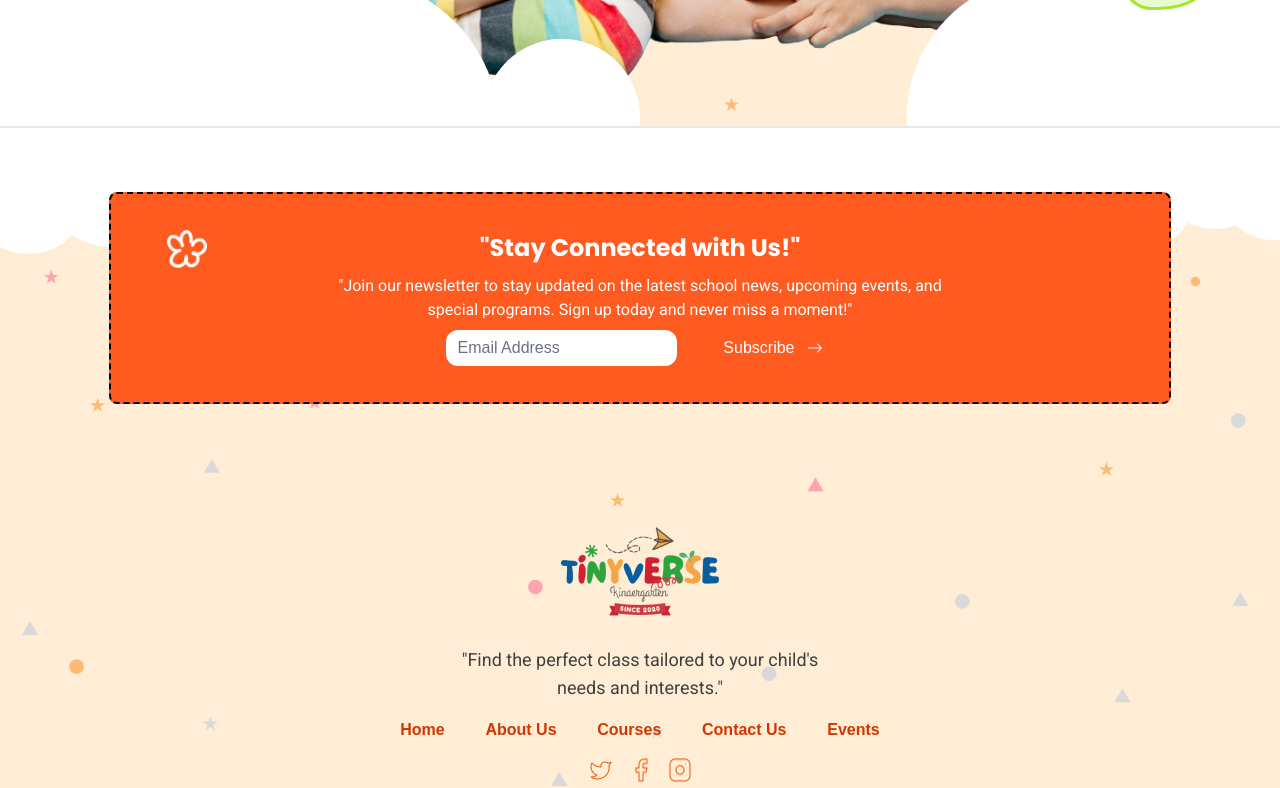
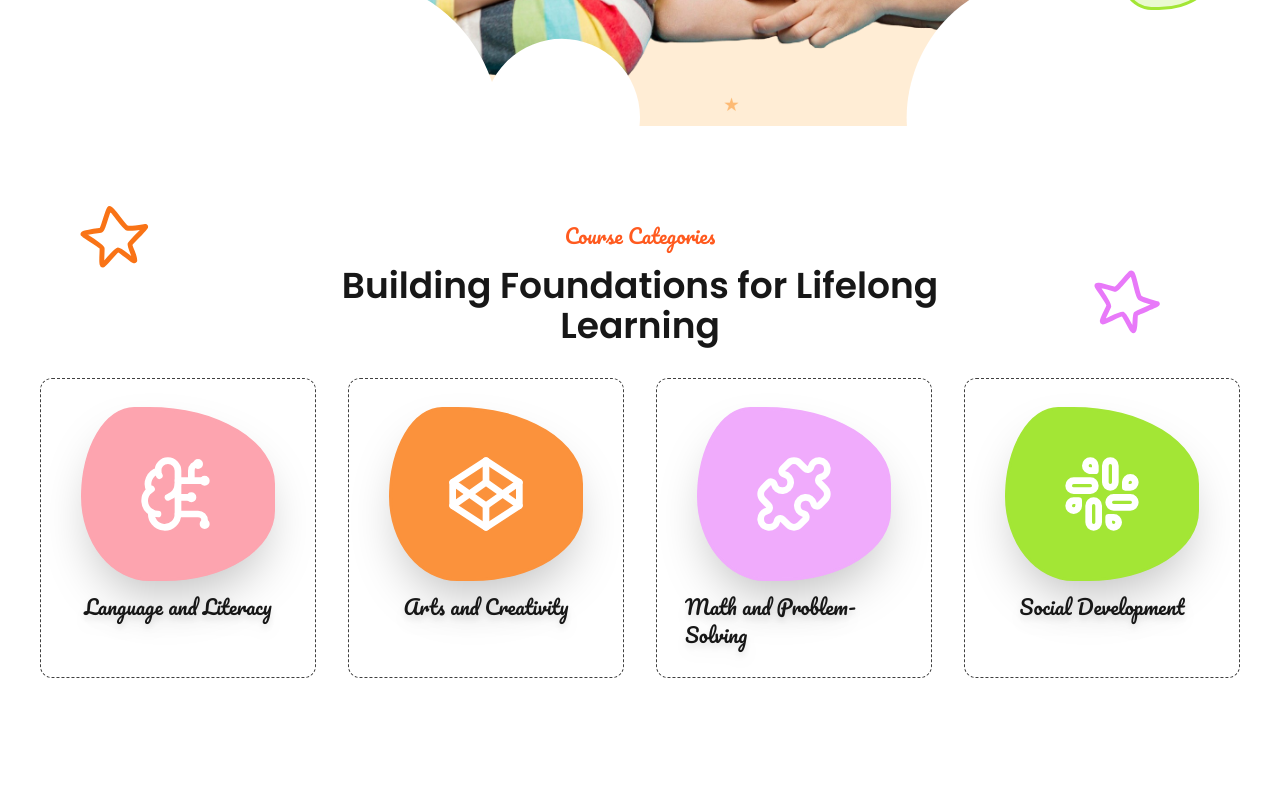
Before and after one commit to myominthein-dev/kid-garden-mcf3, a React (Vite) app: page / in a window 1280 px wide. Shown: the part 780-1568 px from the top of the page. Built offline with nearby package versions, Linux system fonts and the light colour scheme.

Commit message:
feat: homepage's course categories
Another section finished at 16:49.

```diff
--- a/src/features/public/components/Ellipse.jsx
+++ b/src/features/public/components/Ellipse.jsx
@@ -3,7 +3,7 @@
 import { motion } from "framer-motion";
 
 const Ellipse = ({
-  shape,
+  shadow,
   bgColor = "blue",
   borderColor = "blue",
   width = "160px",
@@ -17,7 +17,11 @@
         border: `3px solid ${borderColor}`,
         width: width,
         height: height,
+        display: "flex",
+        justifyContent: "center",
+        alignItems: "center",
       }}
+      className={shadow ? "shadow-2xl" : ""}
       animate={{
         borderRadius: [
           "39% 61% 50% 50% / 37% 40% 60% 63%",
--- a/src/features/public/components/Footer.jsx
+++ b/src/features/public/components/Footer.jsx
@@ -16,7 +16,7 @@
   return (
     <footer
       style={{ backgroundImage: `url(${bgImg})` }}
-      className={`border-t-2 h-[832px] bg-[url()] bg-cover bg-no-repeat  border-gray-200 antialiased dark:bg-gray-800 mt-auto`}
+      className={` h-[832px] bg-[url()] bg-cover bg-no-repeat  border-gray-200 antialiased dark:bg-gray-800 mt-auto`}
     >
       <Container>
         <NewsLetter color={newsLetterBgColor} />
--- /dev/null
+++ b/src/features/public/home-components/HomeCaterogires.jsx
@@ -0,0 +1,83 @@
+import React from "react";
+import Container from "../components/Container";
+import { LuBrainCircuit, LuCodepen, LuPuzzle, LuSlack } from "react-icons/lu";
+import Ellipse from "../components/Ellipse";
+import starOrange from "../../../assets/homePage/star-orange.svg";
+import starPurple from "../../../assets/homePage/star-purple.svg";
+
+const HomeCaterogires = () => {
+  const categories = [
+    {
+      icon: (
+        <LuBrainCircuit className="text-white w-[80px] h-[80px] border-none" />
+      ),
+      title: "Language and Literacy",
+      bgColor: "#FDA4AF",
+      borderColor: "#FDA4AF",
+    },
+    {
+      icon: <LuCodepen className="text-white w-[80px] h-[80px] border-none" />,
+      title: "Arts and Creativity",
+      bgColor: "#FB923C",
+      borderColor: "#FB923C",
+    },
+    {
+      icon: <LuPuzzle className="text-white w-[80px] h-[80px] border-none" />,
+      title: "Math and Problem-Solving",
+      bgColor: "#F0ABFC",
+      borderColor: "#F0ABFC",
+    },
+    {
+      icon: <LuSlack className="text-white w-[80px] h-[80px] border-none" />,
+      title: "Social Development",
+      bgColor: "#A3E635",
+      borderColor: "#A3E635",
+    },
+  ];
+
+  return (
+    <Container>
+      <div className="relative flex justify-center flex-col items-center py-24">
+        <h1 className="font-pacifico text-xl text-orange-500 mb-4">
+          Course Categories
+        </h1>
+        <img
+          src={starOrange}
+          alt="Orange Star"
+          className="absolute top-20 left-10"
+        />
+        <img
+          src={starPurple}
+          alt="Purple Star"
+          className="absolute top-36 right-20"
+        />
+        <h2 className="text-4xl text-neutral-900 font-semibold font-poppin w-[600px] text-center">
+          Building Foundations for Lifelong Learning
+        </h2>
+        <div className="grid grid-cols-1 md:grid-cols-4 gap-8 mt-8">
+          {categories.map((category, index) => (
+            <div
+              key={index}
+              className="flex flex-col items-center gap-3 px-7 py-7 border border-neutral-700 border-dashed rounded-xl"
+            >
+              <Ellipse
+                width="194px"
+                height="174px"
+                shadow={true}
+                bgColor={category.bgColor}
+                borderColor={category.borderColor}
+              >
+                {category.icon}
+              </Ellipse>
+              <p className="text-xl font-pacifico text-neutral-900">
+                <span className="drop-shadow-lg">{category.title}</span>
+              </p>
+            </div>
+          ))}
+        </div>
+      </div>
+    </Container>
+  );
+};
+
+export default HomeCaterogires;
--- a/src/features/public/pages/HomePage.jsx
+++ b/src/features/public/pages/HomePage.jsx
@@ -1,10 +1,12 @@
 import HomeHeroSection from "../home-components/HomeHeroSection";
 import footerBg from "../../../assets/homePage/bg_footer.jpg";
 import Footer from "../components/Footer";
+import HomeCaterogires from "../home-components/HomeCaterogires";
 const HomePage = () => {
   return (
     <>
       <HomeHeroSection />
+      <HomeCaterogires />
       <Footer bgImg={footerBg} newsLetterBgColor={"orange"} />
     </>
   );
```
Also changed, not shown: src/assets/homePage/star-orange.svg (added), src/assets/homePage/star-purple.svg (added).
